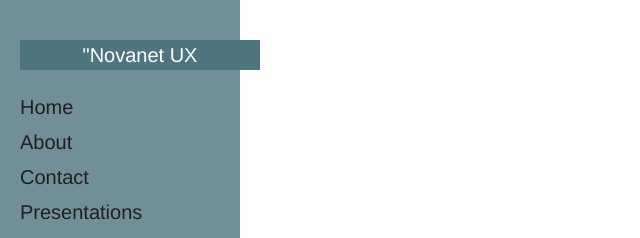
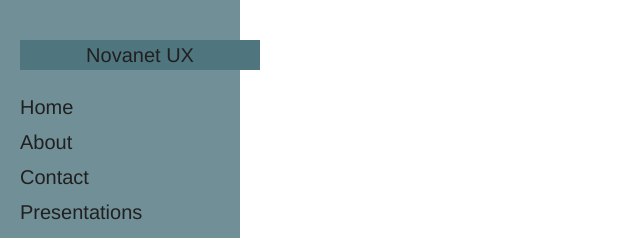
Before and after one commit to Novanet-UX/novanet-ux.github.io, a Jekyll site: the page built from index.html, in a window 1280 px wide. Shown: the top 238 px of the page, without its empty margins (0-640 px from the left). Built offline with Jekyll 4.4.1, drawn with Linux system fonts in a browser that asks for light colours.

Commit message:
Update sidebar-head.html

```diff
--- a/_includes/sidebar-head.html
+++ b/_includes/sidebar-head.html
@@ -1,5 +1,5 @@
 <div class="sidebar-head">
 	<div class="sidebar-about">
-		<p class="sidebar-title">"Novanet UX</p>
+		<p class="sidebar-title"><a href="">Novanet UX</a></p>
 	</div>
 </div>
```
